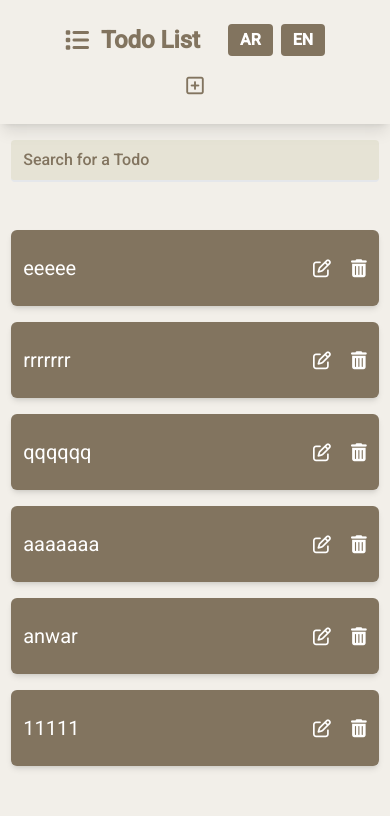
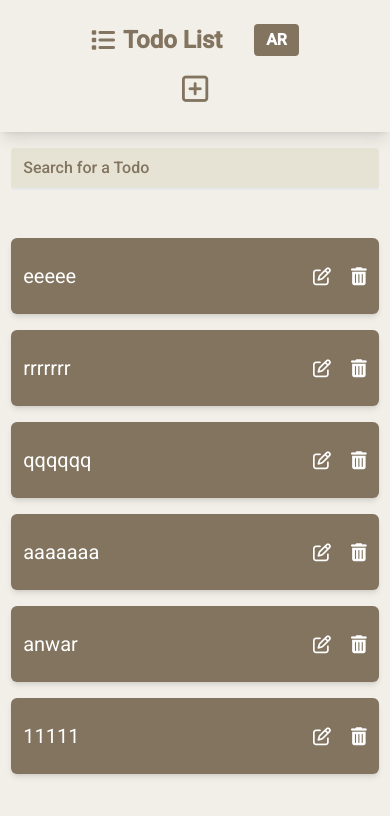
Before and after one commit to AnwarKXC/Paymac-todoList, a Vue app: page / in a window 390 px wide. Shown: the top 816 px of the page. Built offline with nearby package versions, Linux system fonts and the light colour scheme; data requests are answered from the project's data file; what tailwindcss-rtl would draw is missing.

Commit message:
try to install apollo server

```diff
--- a/src/components/SiteNavigation.vue
+++ b/src/components/SiteNavigation.vue
@@ -1,12 +1,14 @@
 <template>
   <header class="sticky top-0 bg-weather-primary shadow-lg">
     <nav class="container flex flex-col sm:flex-row items-center gap-4 text-white py-6">
-      <div class="flex items-center justify-center gap-3 font-semibold text-weather-secondary">
-        <i class="fa-solid fa-list text-2xl"></i>
-        <p class="text-2xl ">{{$t('Todo List')}}</p>
-        <div class="flex gap-2 ml-4">
-          <button @click="ar"> AR </button>
-          <button @click="en"> EN </button>
+      <div class="flex gap-8 font-semibold text-weather-secondary">
+        <div class="flex gap-2">
+          <i class="fa-solid fa-list text-2xl"></i>
+          <p class="text-2xl ">{{$t('Todo List')}}</p>
+        </div>
+        <div >
+          <button @click="ar" v-if="lang==='en'"> AR </button>
+          <button @click="en"  v-if=" lang === 'ar' "> EN </button>
         </div>
       </div>
       <div class="flex gap-3 flex-1 justify-end">
@@ -15,7 +17,7 @@
         duration-150 cursor-pointer" @click=" toggleModal ">{{$t('New Todo')}}
           <i class="fa-regular fa-square-plus"></i>
         </div>
-        <div class="text-xl sm:hidden
+        <div class="text-3xl sm:hidden
         text-weather-secondary
         duration-150 cursor-pointer" @click=" toggleModal ">
           <i class="fa-regular fa-square-plus "></i>
@@ -42,6 +44,7 @@ import { uid } from "uid"
 import { ref } from "vue"
 import BaseModal from "./BaseModal.vue"
 const newTask = ref( '' )
+const lang = localStorage.getItem("lang")
 const addCity = async () => {
 
 
```
